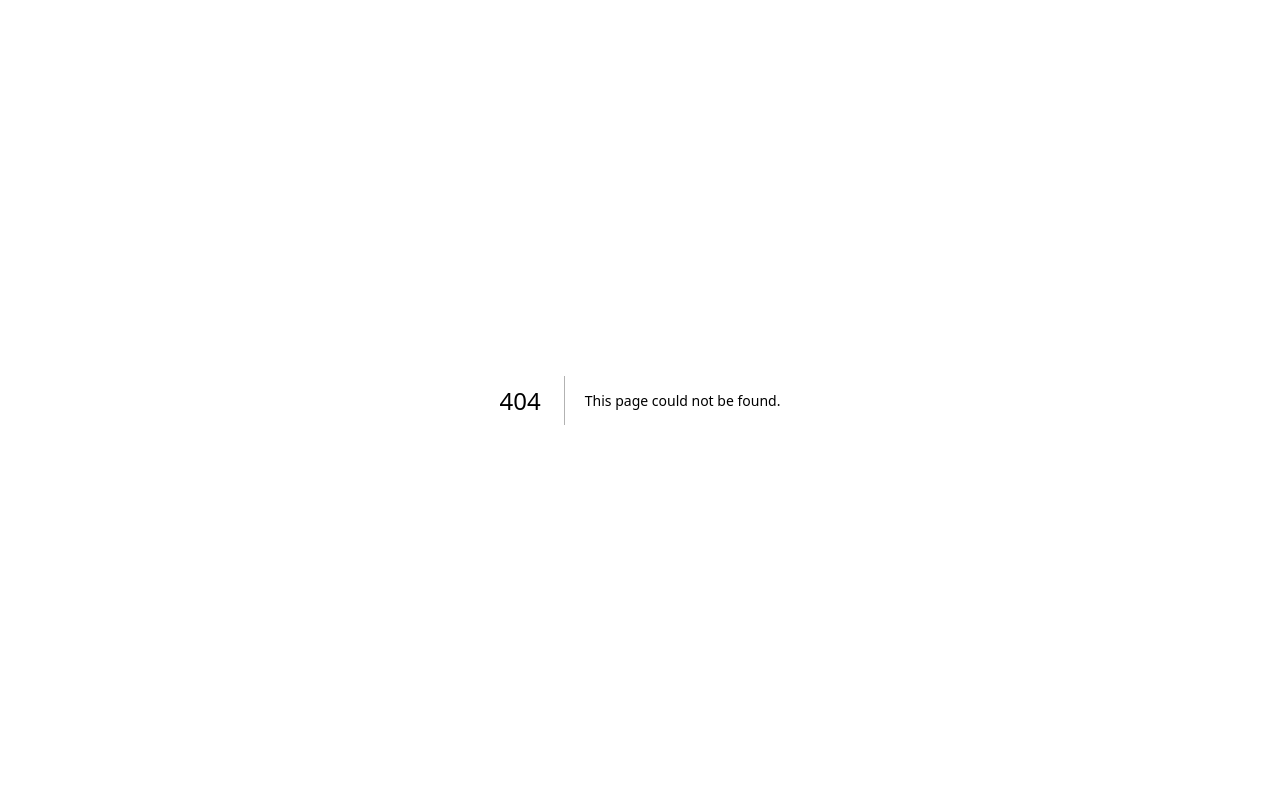
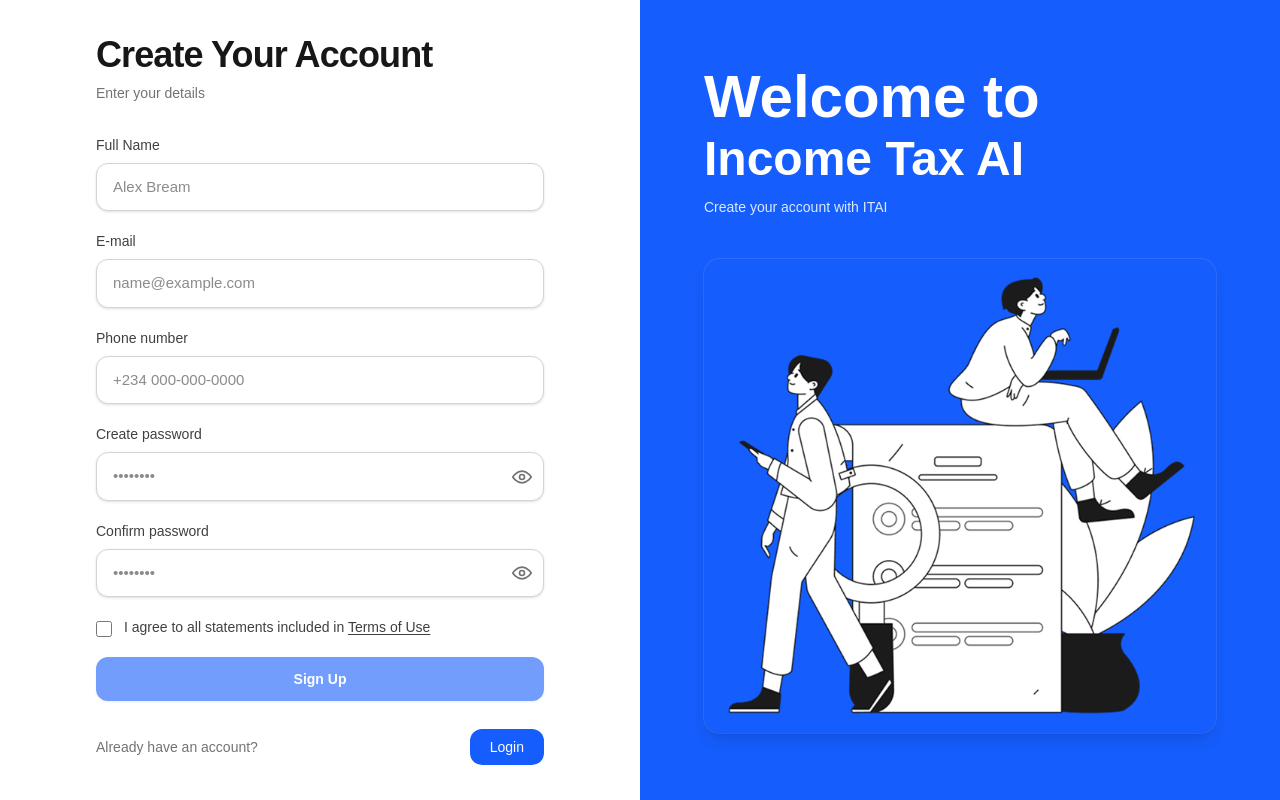
Before and after one commit to jesus-e8matrix/E8-Tax-AI, a Next.js app: page /register in a window 1280 px wide. Before the commit this address had no page. Built offline with nearby package versions, Linux system fonts and the light colour scheme.

Commit message:
Create page.tsx

```diff
--- /dev/null
+++ b/src/app/register/page.tsx
@@ -0,0 +1,7 @@
+// app/register/page.tsx
+import RegistrationPage from '@/app/components/registration_page'; // if '@' alias exists
+// If the alias doesn't work, use: import RegistrationPage from '../components/RegistrationPage';
+
+export default function Page() {
+  return <RegistrationPage />;
+}
```
